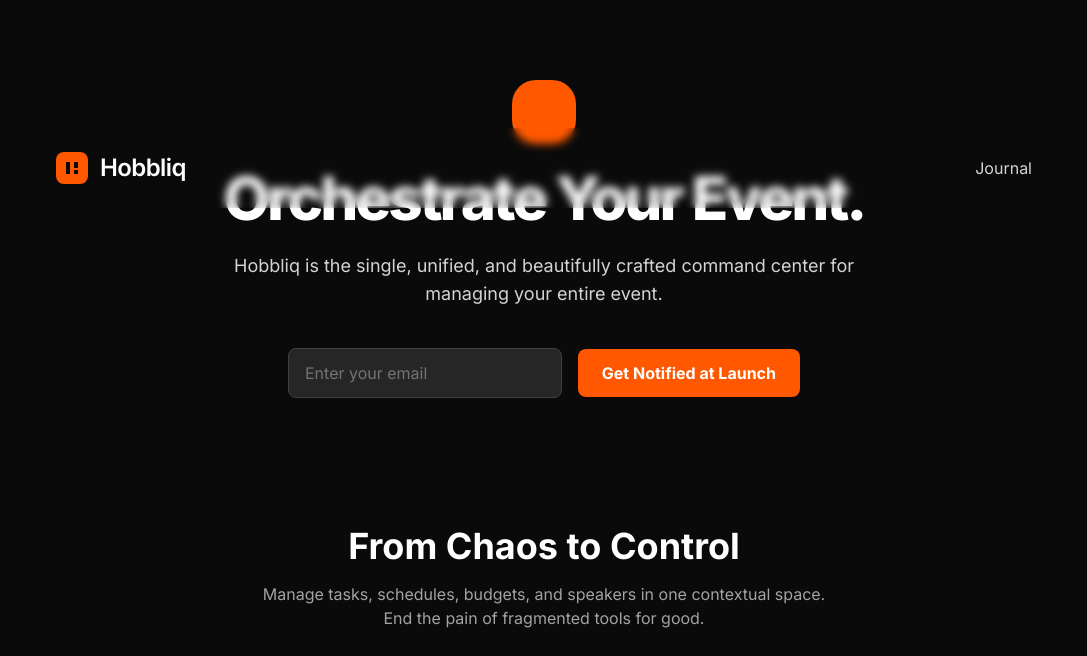
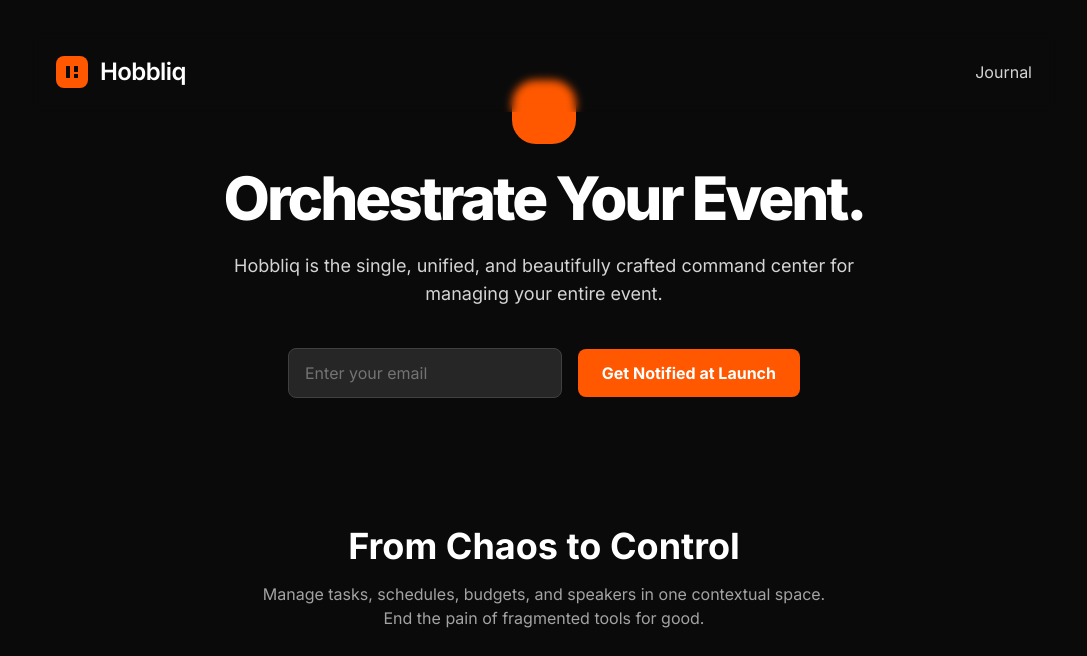
Before and after one commit to shblyng/hobbliq-landing, a plain HTML site: page index.html in a window 1280 px wide. Shown: the top 656 px of the page, without its empty margins (96-1183 px from the left). Drawn offline with nearby package versions, Linux system fonts and the light colour scheme.

Commit message:
Update index.html

```diff
--- a/index.html
+++ b/index.html
@@ -43,7 +43,7 @@
 <body class="faint-grid-bg">
 
     <!-- Header Section -->
-    <header class="fixed top-32 left-32 right-32 z-50 bg-#0A0A0A bg-opacity-96 backdrop-blur-sm">
+    <header class="fixed top-8 left-32 right-32 z-50 bg-#0A0A0A bg-opacity-40 backdrop-blur-sm">
     <div class="container mx-auto flex h-20 items-center justify-between px-6">
         <a href="index.html" class="flex items-center space-x-3">
             <svg width="32" height="32" viewBox="0 0 32 32" fill="none" xmlns="http://www.w3.org/2000/svg">
```
